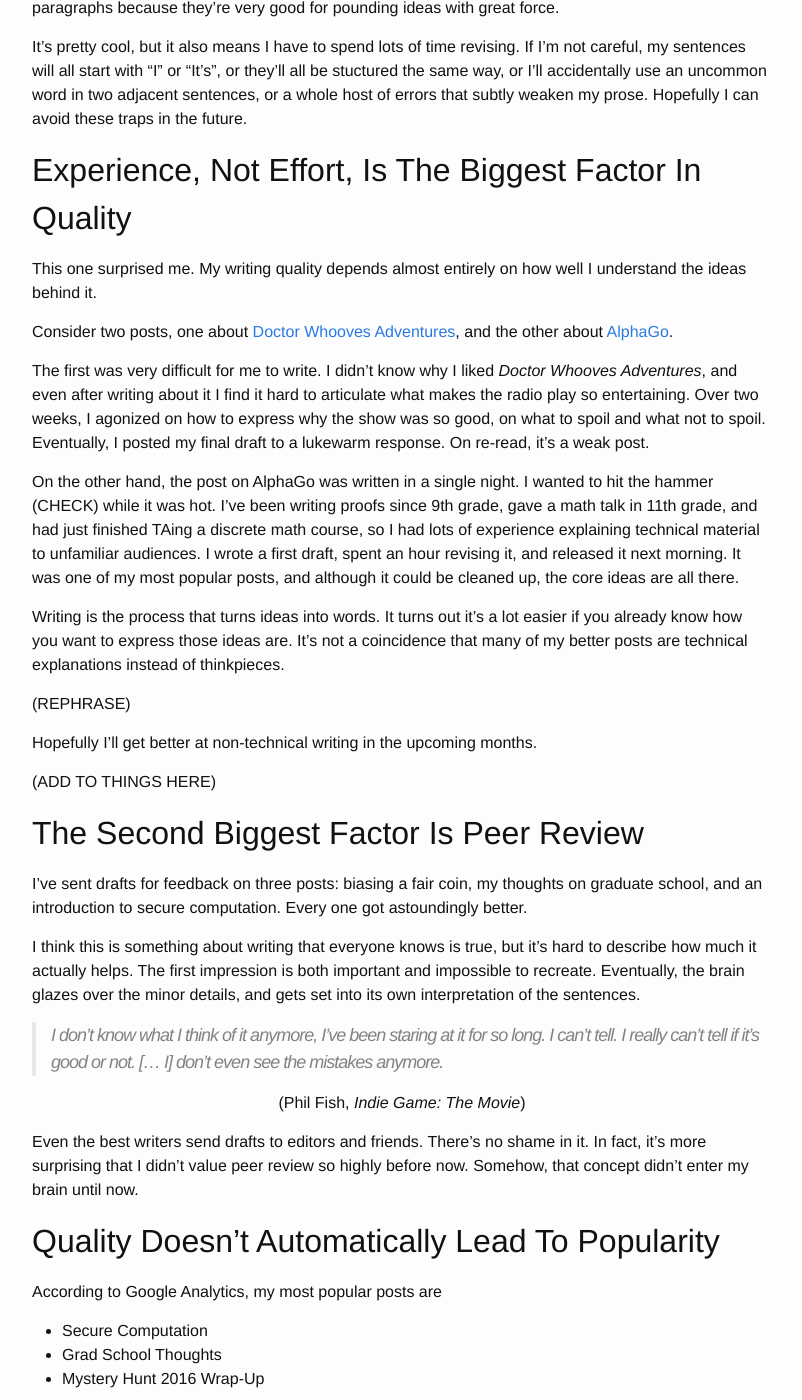
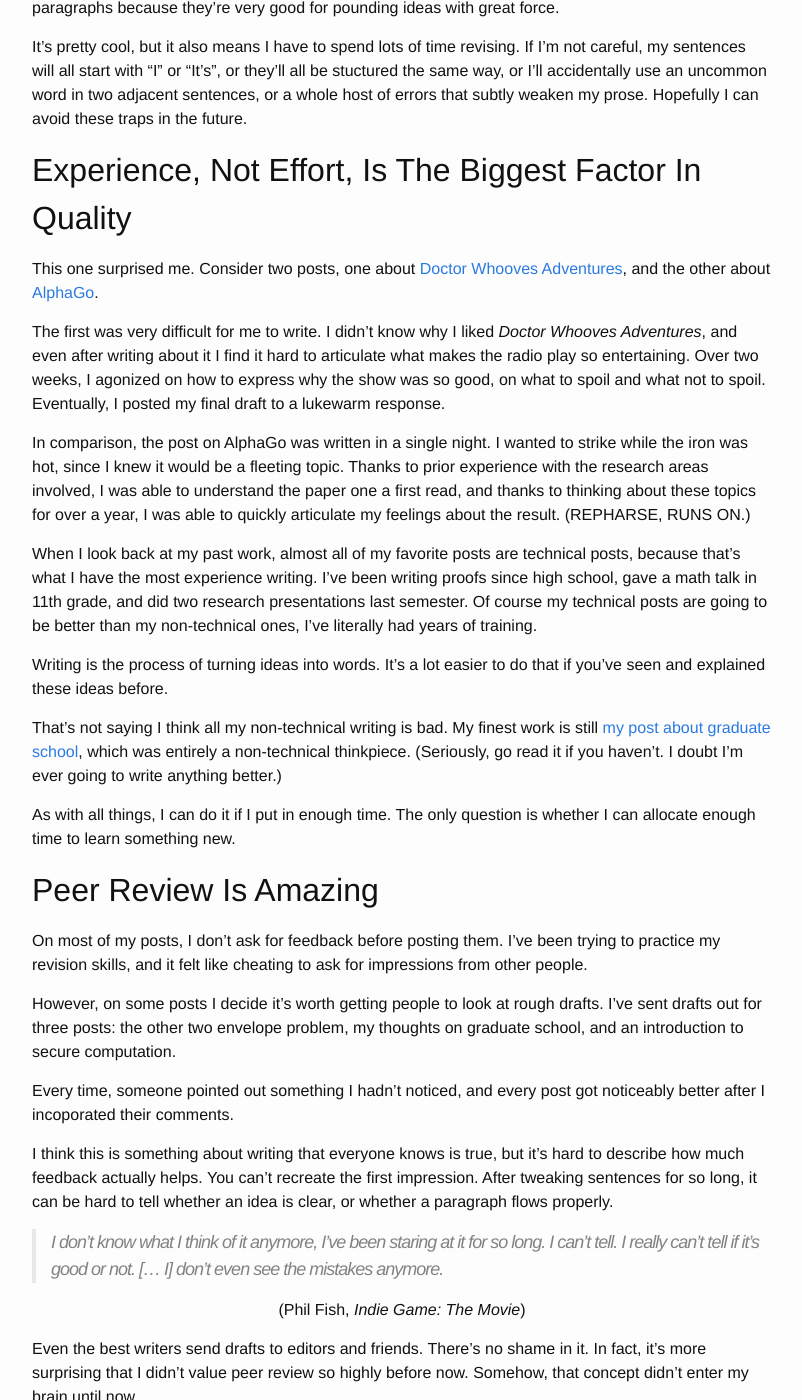
Before and after one commit to alexirpan/alexirpan.github.io, a Jekyll site: the page built from _posts/2016-02-18-half-year.markdown, in a window 1280 px wide and 1400 px high, scrolled down 4014 px. Shown: the whole window, without its empty margins (238-1040 px from the left). Built offline with Jekyll 4.4.1, drawn with Linux system fonts in a browser that asks for light colours; comment, search, counter and statistics services are not loaded.

Commit message:
Better rephrasings

```diff
--- a/_posts/2016-02-18-half-year.markdown
+++ b/_posts/2016-02-18-half-year.markdown
@@ -213,10 +213,7 @@
 Experience, Not Effort, Is The Biggest Factor In Quality
 -------------------------------------------------------------------------------
 
-This one surprised me. My writing quality depends almost entirely on how well
-I understand the ideas behind it.
-
-Consider two posts, one about [Doctor Whooves Adventures](http://www.alexirpan.com/2015/09/24/how-an-audio-play-about-a-time-traveling-pony-turned-me-into-a-fanboy.html),
+This one surprised me. Consider two posts, one about [Doctor Whooves Adventures](http://www.alexirpan.com/2015/09/24/how-an-audio-play-about-a-time-traveling-pony-turned-me-into-a-fanboy.html),
 and the other about [AlphaGo](http://www.alexirpan.com/2016/01/28/deepmind-go.html).
 
 The first was very difficult for me to write. I didn't know why I liked
@@ -224,39 +221,50 @@
 to articulate what makes the radio play so entertaining. Over two weeks, I
 agonized on how to express why the show was so good, on what to spoil and
 what not to spoil. Eventually, I posted my final draft to a lukewarm response.
-On re-read, it's a weak post.
 
-On the other hand, the post on AlphaGo was written in a single night.
-I wanted to hit the hammer (CHECK) while it was hot. I've been writing proofs
-since 9th grade, gave a math talk in 11th grade, and had just finished
-TAing a discrete math course, so I had lots of experience explaining technical
-material to unfamiliar audiences. I wrote a first draft, spent an hour revising
-it, and released it next morning. It was one of my most popular posts, and
-although it could be cleaned up, the core ideas are all there.
+In comparison, the post on AlphaGo was written in a single night.
+I wanted to strike while the iron was hot, since I knew it would be a fleeting topic.
+Thanks to prior experience with the research areas involved, I was able to
+understand the paper one a first read, and thanks to thinking about these
+topics for over a year, I was able to quickly articulate my feelings about
+the result. (REPHARSE, RUNS ON.)
 
-Writing is the process that turns ideas into words. It turns out it's a lot
-easier if you already know how you want to express those ideas are. It's not
-a coincidence that many of my better posts are technical explanations instead
-of thinkpieces.
+When I look back at my past work, almost all of my favorite posts are technical
+posts, because that's what I have the most experience writing. I've been writing
+proofs since high school, gave a math talk in 11th grade, and did two research
+presentations last semester. Of course my technical posts are going to be better
+than my non-technical ones, I've literally had years of training.
 
-(REPHRASE)
+Writing is the process of turning ideas into words. It's a lot easier to do that
+if you've seen and explained these ideas before.
 
-Hopefully I'll get better at non-technical writing in the upcoming months.
+That's not saying I think all my non-technical writing is bad. My finest work is
+still [my post about graduate school](http://www.alexirpan.com/2016/01/03/grad-school.html),
+which was entirely a non-technical thinkpiece. (Seriously, go read it if you
+haven't. I doubt I'm ever going to write anything better.)
 
-(ADD TO THINGS HERE)
+As with all things, I can do it if I put in enough time. The only question
+is whether I can allocate enough time to learn something new.
 
 
-The Second Biggest Factor Is Peer Review
+Peer Review Is Amazing
 ------------------------------------------------------------------------------
 
-I've sent drafts for feedback on three posts: biasing a fair coin, my thoughts on
-graduate school, and an introduction to secure computation. Every one got
-astoundingly better.
+On most of my posts, I don't ask for feedback before posting them. I've been
+trying to practice my revision skills, and it felt like cheating to ask for
+impressions from other people.
+
+However, on some posts I decide it's worth getting people to look at rough
+drafts. I've sent drafts out for three posts: the other two envelope problem, my thoughts on
+graduate school, and an introduction to secure computation.
+
+Every time, someone pointed out something I hadn't noticed, and every post got
+noticeably better after I incoporated their comments.
 
 I think this is something about writing that everyone knows is true, but it's
-hard to describe how much it actually helps. The first impression is both
-important and impossible to recreate. Eventually, the brain glazes over the
-minor details, and gets set into its own interpretation of the sentences.
+hard to describe how much feedback actually helps. You can't recreate the
+first impression. After tweaking sentences for so long, it can be hard to tell
+whether an idea is clear, or whether a paragraph flows properly.
 
 > I don't know what I think of it anymore, I've been staring at it for so long.
 > I can't tell. I really can't tell if it's good or not. [... I] don't even
```
